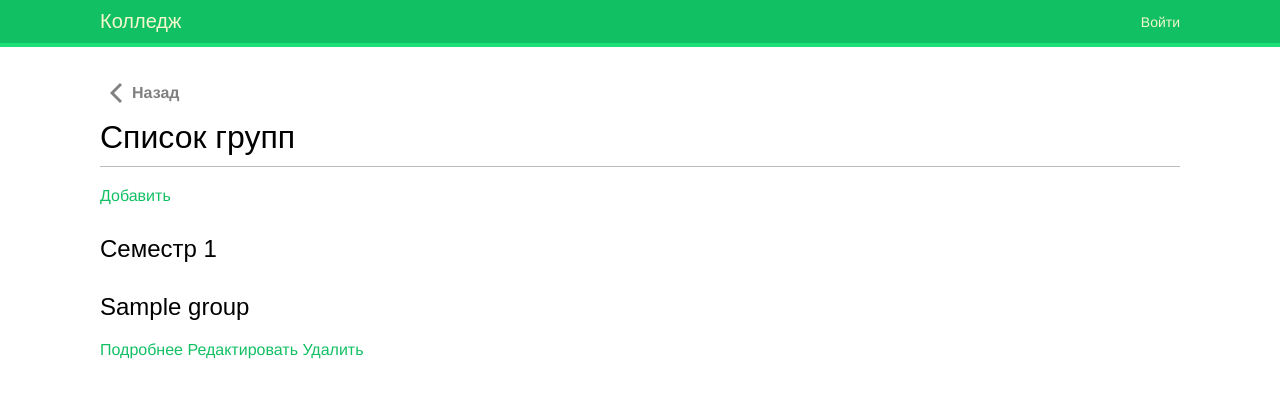
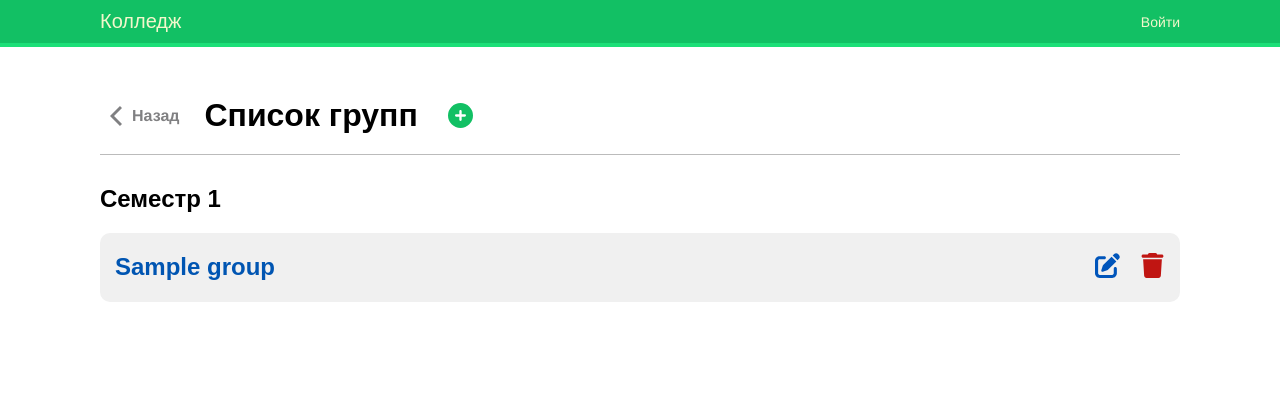
Before and after one commit to auplt/College, a Django app: page /account/group/ in a window 1280 px wide. Shown: the top 398 px of the page. Run offline with Django 4.2, Linux system fonts and the light colour scheme; tables that the repository leaves empty hold one stand-in row (values such as "Sample post"); parts of the project's set-up code (start-up, migrations or seed data) failed here and were passed over; some libraries are stand-ins or nearby versions; some web fonts are replaced.

Commit message:
Group list template rendered

```diff
--- /dev/null
+++ b/college/account/static/css/add_button.css
@@ -0,0 +1,31 @@
+:root {
+  --button-confirm-color: #12c064;
+
+  --button-confirm-color-hover: brightness(0) saturate(100%) invert(36%)
+    sepia(44%) saturate(2336%) hue-rotate(123deg) brightness(95%) contrast(87%);
+}
+
+.list_ctrl_add {
+  position: relative;
+  /* display: inline-block; */
+  display: flex;
+  align-items: center;
+}
+
+.list_ctrl_add > a {
+  display: flex;
+  align-items: center;
+}
+
+.list_ctrl_add_img {
+  height: 25px;
+  width: 25px;
+}
+
+.list_ctrl_add:hover .list_ctrl_add_img {
+  filter: var(--button-confirm-color-hover);
+}
+
+.list_ctrl_add:hover .tooltiptext {
+  visibility: visible;
+}
--- a/college/account/static/css/base.css
+++ b/college/account/static/css/base.css
@@ -11,6 +11,17 @@
   --msg-error-bg-color: #ffeceb;
   --msg-error-border-color: #e2483d;
   --msg-primary-text-color: #172b4d;
+
+  --button-confirm-color: #12c064;
+  /* --button-confirm-color-hover: #109950; */
+  --button-confirm-color-hover: brightness(0) saturate(100%) invert(36%)
+    sepia(44%) saturate(2336%) hue-rotate(123deg) brightness(95%) contrast(87%);
+
+  --button-cancel-color: #c01512;
+  /* --button-cancel-color-hover: #a11210; */
+  --button-cancel-color-hover: brightness(0) saturate(100%) invert(15%)
+    sepia(29%) saturate(6303%) hue-rotate(347deg) brightness(111%)
+    contrast(106%);
 
   --primary-border-radius: 10px;
 }
@@ -26,12 +37,12 @@ p {
 }
 
 a {
-  color: #12c064;
+  color: #0055b2;
   text-decoration: none;
 }
 
 a:hover {
-  color: #00a74f;
+  color: #003273;
 }
 
 h1,
@@ -41,13 +52,12 @@ h4,
 h5,
 h6 {
   font-family: "Muli", sans-serif;
-  font-weight: normal;
+  font-weight: bold;
 }
 
 h1 {
-  border-bottom: 1px solid #bbb;
-  padding: 0 0 10px 0;
-  margin: 10px 0 20px 0;
+  padding: 0;
+  margin: 0;
 }
 
 h2 {
@@ -493,3 +503,35 @@ select:hover {
   filter: var(--secondary-text-filter);
   cursor: pointer;
 }
+
+/* TOOLTIPS */
+
+.tooltiptext {
+  visibility: hidden;
+  width: 120px;
+  background-color: black;
+  color: #fff;
+  text-align: center;
+  border-radius: 6px;
+  padding: 5px 0;
+
+  /* Position the tooltip */
+  position: absolute;
+  z-index: 1;
+  top: -20px;
+  left: 105%;
+}
+
+.page_title {
+  border-bottom: 1px solid #bbb;
+  display: flex;
+  gap: 30px;
+  align-items: center;
+}
+
+.page_title_nav {
+  display: flex;
+  gap: 25px;
+  align-items: center;
+  padding: 20px 0;
+}
--- /dev/null
+++ b/college/account/static/css/buttons_controllers.css
@@ -0,0 +1,51 @@
+:root {
+  --button-edit-color: #0055bb;
+  --button-edit-color-hover: brightness(0) saturate(100%) invert(14%) sepia(89%)
+    saturate(1844%) hue-rotate(200deg) brightness(92%) contrast(105%);
+
+  --button-cancel-color: #c01512;
+  --button-cancel-color-hover: brightness(0) saturate(100%) invert(15%)
+    sepia(29%) saturate(6303%) hue-rotate(347deg) brightness(111%)
+    contrast(106%);
+}
+
+.list_ctrl {
+  display: flex;
+  gap: 20px;
+}
+
+.list_ctrl_trash {
+  position: relative;
+  display: inline-block;
+}
+
+.list_ctrl_trash_img {
+  height: 25px;
+  width: 25px;
+}
+
+.list_ctrl_edit {
+  position: relative;
+  display: inline-block;
+}
+
+.list_ctrl_edit_img {
+  height: 25px;
+  width: 25px;
+}
+
+.list_ctrl_trash:hover .list_ctrl_trash_img {
+  filter: var(--button-cancel-color-hover);
+}
+
+.list_ctrl_trash:hover .tooltiptext {
+  visibility: visible;
+}
+
+.list_ctrl_edit:hover .list_ctrl_edit_img {
+  filter: var(--button-edit-color-hover);
+}
+
+.list_ctrl_edit:hover .tooltiptext {
+  visibility: visible;
+}
--- /dev/null
+++ b/college/account/static/css/list.css
@@ -0,0 +1,36 @@
+:root {
+  --primary-backgroud-color: #f0f0f0;
+  --primary-backgroud-color-hover: #e4e4e4;
+  --primary-border-radius: 10px;
+}
+
+.items_list_sem {
+  display: flex;
+  flex-direction: column;
+  gap: 10px;
+}
+
+.list_item {
+  display: flex;
+  justify-content: space-between;
+  padding: 20px 15px;
+  background-color: var(--primary-backgroud-color);
+  border-radius: var(--primary-border-radius);
+}
+
+.list_item:hover {
+  background-color: var(--primary-backgroud-color-hover);
+}
+
+.item_title {
+  position: relative;
+  display: inline-block;
+}
+
+.item_title:hover .tooltiptext {
+  visibility: visible;
+}
+
+.item_title_heading {
+  margin: 0;
+}
--- /dev/null
+++ b/college/account/templates/add_button.html
@@ -0,0 +1,22 @@
+{% load static %}
+{% load group_extras %}
+<link href="{% static 'css/add_button.css' %}" rel="stylesheet">
+
+<div class="title_add_button">
+    {% with None as full_add_link %}
+        {% if next_add_link %}
+            {% update_variable add_link|add:"?next="|add:next_add_link as full_add_link %}
+        {% else %}
+            {% update_variable add_link as full_add_link %}
+        {% endif %}
+
+        <div class="list_ctrl_add">
+            <a href="{{ full_add_link }}"><img
+                class="list_ctrl_add_img"
+                src="{% static 'images/add.svg' %}"/>
+            </a>
+            <span class="tooltiptext">Добавить</span>
+        </div>
+
+    {%endwith %}
+</div>
--- /dev/null
+++ b/college/account/templates/buttons_controllers.html
@@ -0,0 +1,35 @@
+{% load static %}
+{% load group_extras %}
+<link href="{% static 'css/buttons_controllers.css' %}" rel="stylesheet">
+
+
+<div class="list_ctrl">
+    {% with None as full_edit_link %}
+        {% if next_edit_link %}
+            {% update_variable edit_link|add:"?next="|add:next_edit_link as full_edit_link %}
+        {% else %}
+            {% update_variable edit_link as full_edit_link %}
+        {% endif %}
+        <div class="list_ctrl_edit">
+            <a href="{{ full_edit_link }}"><img
+                class="list_ctrl_edit_img"
+                src="{% static 'images/edit.svg' %}"/>
+            </a>
+            <span class="tooltiptext">Редактировать</span>
+        </div>
+    {%endwith %}
+    {% with None as full_del_link %}
+        {% if next_del_link %}
+            {% update_variable del_link|add:"?next="|add:next_del_link as full_del_link %}
+        {% else %}
+            {% update_variable del_link as full_del_link %}
+        {% endif %}
+        <div class="list_ctrl_trash">
+            <a href="{{ full_del_link }}"><img
+                class="list_ctrl_trash_img"
+                src="{% static 'images/trash.svg' %}"/>
+            </a>
+            <span class="tooltiptext">Удалить</span>
+        </div>
+    {%endwith %}
+</div>
--- a/college/account/templates/group/group_list.html
+++ b/college/account/templates/group/group_list.html
@@ -1,13 +1,28 @@
 {% extends "base.html" %}
+
+{% load group_extras %}
+{% load static %}
+
+{% block page_scripts %}
+{% load static %}
+<link href="{% static 'css/list.css' %}" rel="stylesheet">
+<!--<link href="{% static 'css/add_button.css' %}" rel="stylesheet">-->
+{% endblock %}
 
 {% block title %}Groups list{% endblock %}
 
-{% load group_extras %}
 
 {% block content %}
-{% include "back_button.html" with back_url="account:group_list" %}
-    <h1>Список групп</h1>
-    <a href="{% url 'account:group_register' %}">Добавить</a>
+<div class="page_title">
+    <div class="page_title_nav">
+        {% include "back_button.html" with back_url="account:group_list" %}
+        <h1>Список групп</h1>
+    </div>
+    {% url 'account:group_register' as add_url %}
+    {% include "add_button.html" with add_link=add_url %}
+</div>
+
+<div class="items_list">
     {% include "success_msg.html" %}
     {% if groups %}
         {% with prev_max_sem=-1 %}
@@ -18,16 +33,24 @@
         </div>
                         {% endif %}
         <h2>Семестр {{group.max_sem}}</h2>
-        <div class="groups_sem_list">
+        <div class="items_list_sem">
                     {% endif %}
-            <h2>{{ group.name }}</h2>
-            <a href="{{ group.get_absolute_url }}">Подробнее</a>
-            <a href="{{ group.get_edit_url }}?next={% url 'account:group_list' %}">Редактировать</a>
-            <a href="{{ group.get_delete_url }}?next={% url 'account:group_list' %}">Удалить</a>
+            <div class="list_item">
+                <div class="item_title">
+
+            <a href="{{ group.get_absolute_url }}"><h2 class="item_title_heading">{{ group.name }}</h2></a>
+                    <span class="tooltiptext">Подробнее</span>
+                </div>
+            {% url 'account:group_list' as next_url %}
+            {% include "buttons_controllers.html" with edit_link=group.get_edit_url next_edit_link=next_url del_link=group.get_delete_url next_del_link=next_url %}
+<!--            <a href="{{ group.get_edit_url }}?next={% url 'account:group_list' %}">Редактировать</a>-->
+<!--            <a href="{{ group.get_delete_url }}?next={% url 'account:group_list' %}">Удалить</a>-->
                     {% update_variable group.max_sem as prev_max_sem %}
+            </div>
                 {% endif %}
             {% endfor %}
         {% endwith %}
         </div>
     {% endif %}
+</div>
 {% endblock %}
```
Also changed, not shown: college/account/templates/tt_lesson/tt_lesson_register_done.html (deleted, +0 -10 lines), college/account/static/images/add.svg (added), college/account/static/images/edit.svg (added), college/account/static/images/trash.svg (added).
